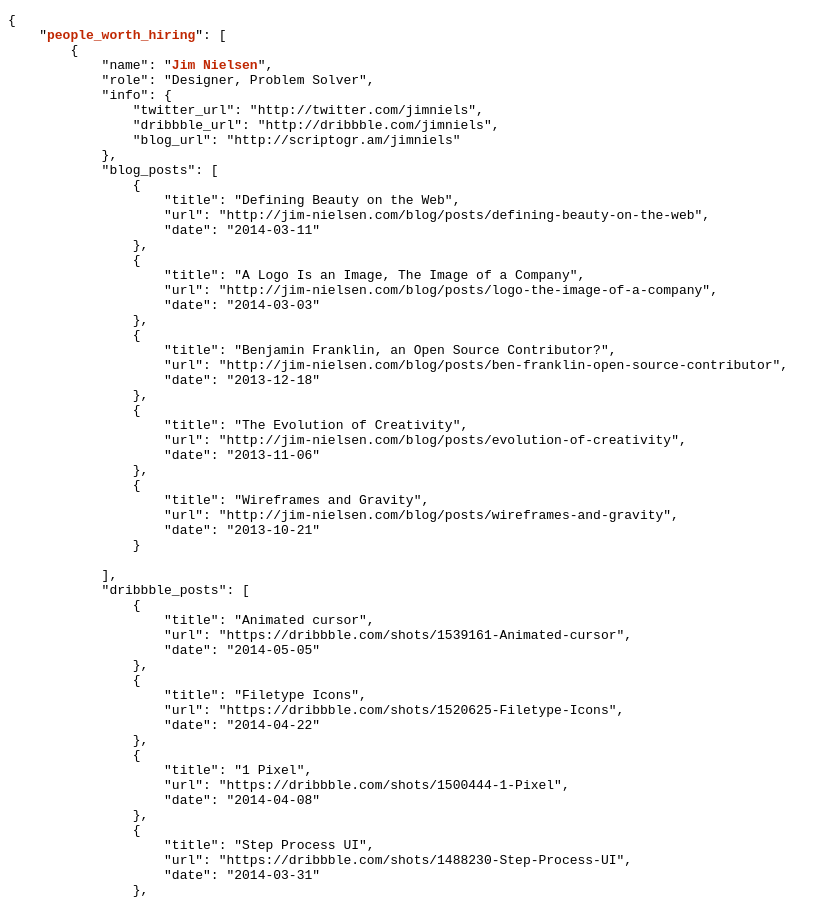
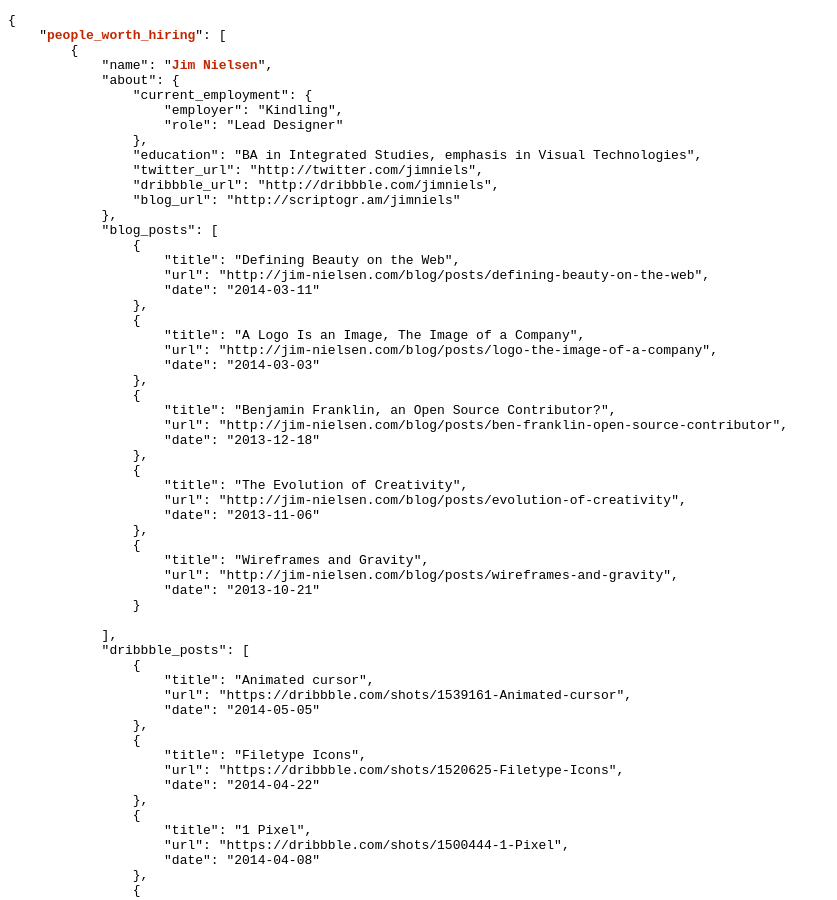
Before and after one commit to jimniels/www, a Jekyll site: the page built from resume.html, in a window 1280 px wide and 900 px high. Shown: the whole window, without its empty margins (0-837 px from the left). Built offline with Jekyll 4.4.1, drawn with Linux system fonts in a browser that asks for light colours; Markdown is read by kramdown in place of the engine named in the settings.

Commit message:
for devs is now resume

```diff
--- a/_includes/header.html
+++ b/_includes/header.html
@@ -2,5 +2,5 @@
     <h1 class="header__logo"><a href="/">Jim Nielsen</a></h1>
     <h2 class="header__title">Web Designer. <em>Problem Solver.</em></h2>
     <h3 class="header__subtitle">Design Lead at <a href="http://kindlingapp.com">Kindling</a>, New York City</h3>
-    <a href="for-devs.html" class="header__developer">dev-friendly &raquo;</a>
+    <a href="resume.html" class="header__developer">Résumé &raquo;</a>
 </header>
--- a/for-devs.html
+++ b/resume.html
@@ -11,8 +11,12 @@
     "<strong style="color: #c02702">people_worth_hiring</strong>": [
         {
             "name": "<strong style="color: #c02702">Jim Nielsen</strong>",
-            "role": "Designer, Problem Solver",
-            "info": {
+            "about": {
+                "current_employment": {
+                    "employer": "<a href="http://kindlingapp.com/">Kindling</a>",
+                    "role": "Lead Designer"
+                },
+                "education": "BA in Integrated Studies, emphasis in Visual Technologies",
                 "twitter_url": "<a href="http://twitter.com/jimniels">http://twitter.com/jimniels</a>",
                 "dribbble_url": "<a href="http://dribbble.com/jimniels">http://dribbble.com/jimniels</a>",
                 "blog_url": "<a href="http://scriptogr.am/jimniels">http://scriptogr.am/jimniels</a>"
```
Also changed, not shown: other parts of resume.html (+1 -1 lines).
